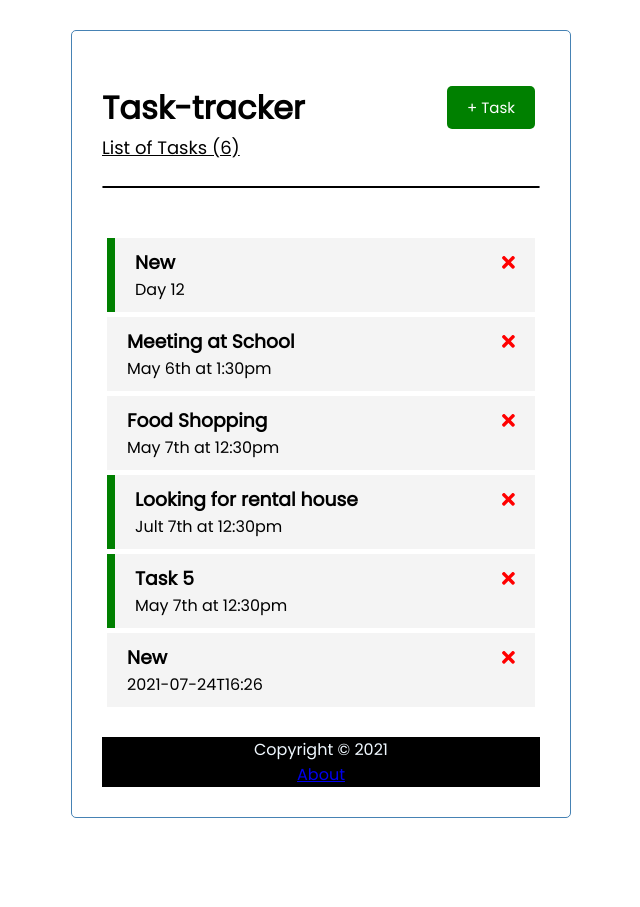
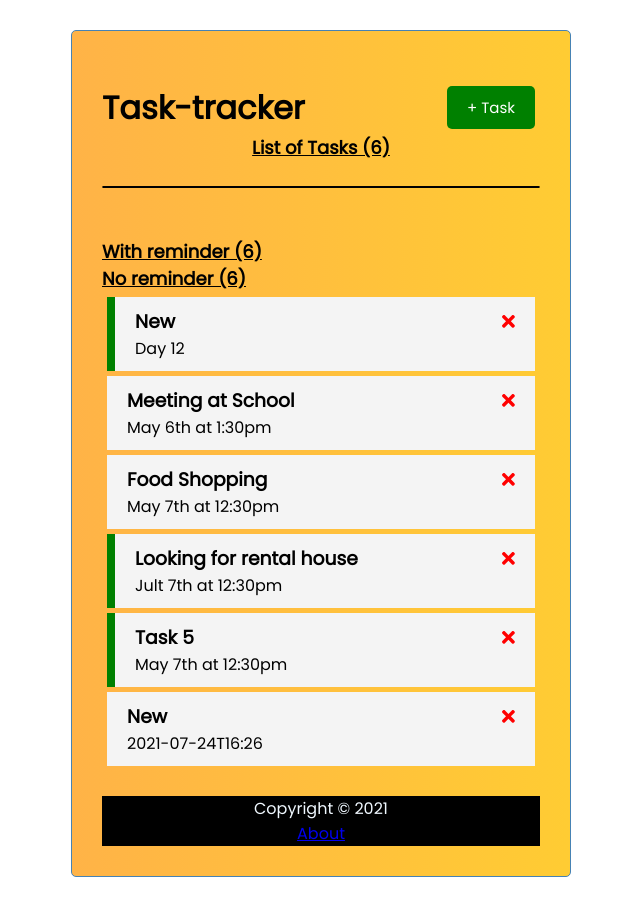
Before and after one commit to solomonfy/task-tracker-angular-app, an Angular app: page / in a window 1280 px wide. Shown: the whole page, without its empty margins (319-959 px from the left). Before the commit the page ends 848 px from the top, so only its background shows below. Built offline with nearby package versions, Linux system fonts and the light colour scheme; data requests are answered from the project's data file.

Commit message:
adding..

```diff
--- a/src/app/components/add-task/add-task.component.css
+++ b/src/app/components/add-task/add-task.component.css
@@ -7,4 +7,5 @@ margin: 15px;
     border-radius: 10px;
     margin-top: 25px;
     margin-bottom: 50px;
+    background-image: linear-gradient(to right, #43cea2,  #185a9d);
 }
--- a/src/app/components/footer/footer.component.css
+++ b/src/app/components/footer/footer.component.css
@@ -1,7 +1,9 @@
 footer {
   margin-top: 30px;
   text-align: center;
-  background-color: black;
+  background: black;
   color: aliceblue;
-  width: 100%;
+  min-width: 100%;
+  max-width: 100%;
+  height: auto;
 }
--- a/src/app/components/tasks/tasks.component.html
+++ b/src/app/components/tasks/tasks.component.html
@@ -1,8 +1,15 @@
-<p style="text-decoration: underline; font-size: 18px; font-weight: 100px">
+<p style="text-decoration: underline; font-size: 18px; font-weight: 1000; text-align: center">
   List of Tasks ({{ tasks.length }})
 </p>
+<app-add-task (onAddTask)="addTask($event)"></app-add-task>
 
-<app-add-task (onAddTask)="addTask($event)"></app-add-task>
+
+<p style="text-decoration: underline; font-size: 18px; font-weight: 1000;">
+  With reminder ({{ tasks.length }})
+</p>
+<span style="text-decoration: underline; font-size: 18px; font-weight: 1000; text-align: center">
+  No reminder ({{ tasks.length }})
+</span>
 
 <app-task-item
   *ngFor="let task of tasks"
--- a/src/styles.css
+++ b/src/styles.css
@@ -11,6 +11,8 @@ body {
 }
 
 .container {
+  background-image: linear-gradient(to right, #ffb347, #ffcc33);
+  /* background-color: rgb(182, 155, 155); */
   max-width: 500px;
   margin: 30px auto;
   overflow: auto;
```
